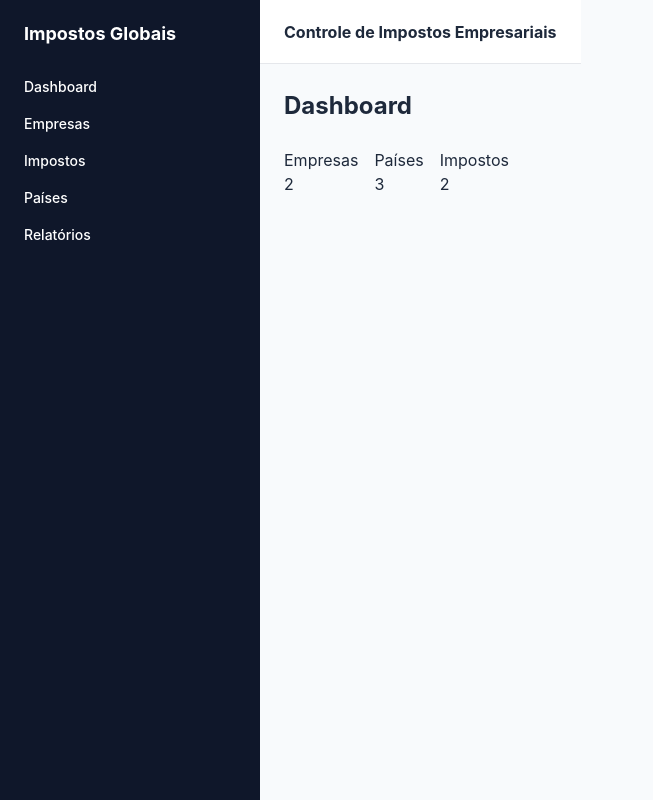
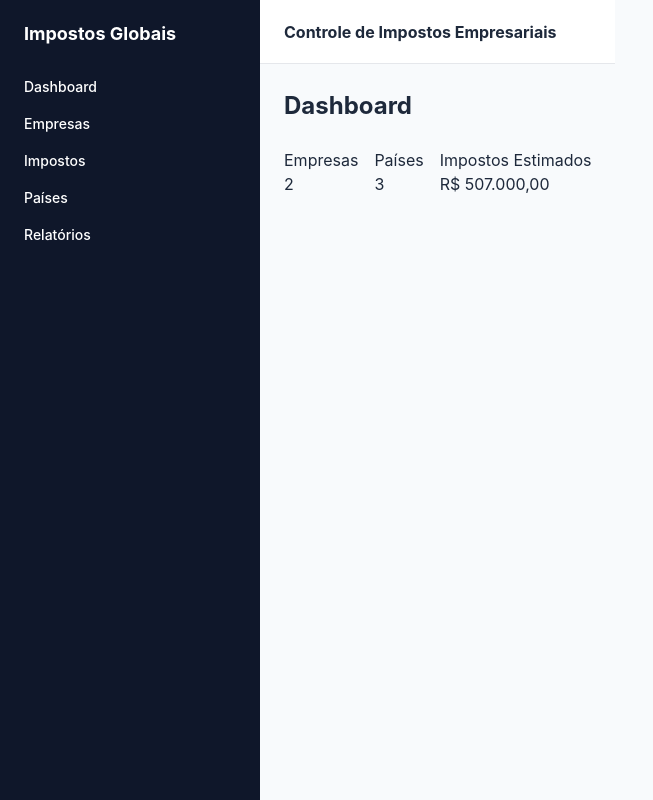
Before and after one commit to gillyguilherme/controle-impostos-empresariais, a React (Vite) app: page / in a window 1280 px wide. Shown: the whole page, without its empty margins (0-653 px from the left). Built offline with nearby package versions, Linux system fonts and the light colour scheme.

Commit message:
Adicionado regras de negócio e hook de resumo fiscal

```diff
--- a/src/features/taxes/pages/DashboardPage.tsx
+++ b/src/features/taxes/pages/DashboardPage.tsx
@@ -1,24 +1,12 @@
-import { useEffect, useState } from "react";
-
-import { companyService } from "../../../mocks/services/companyService.mock";
-import { countryService } from "../../../mocks/services/countryService.mock";
-import { taxService } from "../../../mocks/services/taxService.mock";
-
 import { Card } from "../../../components/ui/Card";
 import { Loading } from "../../../components/ui/Loading";
+import { useTaxesSummary } from "../../../hooks/useTaxesSummary";
+import { formatCurrency } from "../../../utils/currencyFormatter";
 
 export function DashboardPage() {
-  const [companies, setCompanies] = useState<number | null>(null);
-  const [countries, setCountries] = useState<number | null>(null);
-  const [taxes, setTaxes] = useState<number | null>(null);
+  const summary = useTaxesSummary();
 
-  useEffect(() => {
-    companyService.getAll().then((data) => setCompanies(data.length));
-    countryService.getAll().then((data) => setCountries(data.length));
-    taxService.getAll().then((data) => setTaxes(data.length));
-  }, []);
-
-  if (companies === null || countries === null || taxes === null) {
+  if (!summary) {
     return <Loading />;
   }
 
@@ -27,9 +15,17 @@ export function DashboardPage() {
       <h2>Dashboard</h2>
 
       <div style={{ display: "flex", gap: "16px", marginTop: "24px" }}>
-        <Card title="Empresas">{companies}</Card>
-        <Card title="Países">{countries}</Card>
-        <Card title="Impostos">{taxes}</Card>
+        <Card title="Empresas">
+          {summary.totalCompanies}
+        </Card>
+
+        <Card title="Países">
+          {summary.totalCountries}
+        </Card>
+
+        <Card title="Impostos Estimados">
+          {formatCurrency(summary.estimatedTaxes)}
+        </Card>
       </div>
     </>
   );
--- /dev/null
+++ b/src/hooks/useTaxesSummary.ts
@@ -0,0 +1,45 @@
+import { useEffect, useState } from "react";
+
+import { companyService } from "../mocks/services/companyService.mock";
+import { countryService } from "../mocks/services/countryService.mock";
+import { calculateTax } from "../utils/taxCalculator";
+
+interface TaxesSummary {
+  totalCompanies: number;
+  totalCountries: number;
+  estimatedTaxes: number;
+}
+
+export function useTaxesSummary() {
+  const [summary, setSummary] = useState<TaxesSummary | null>(null);
+
+  useEffect(() => {
+    async function loadSummary() {
+      const companies = await companyService.getAll();
+      const countries = await countryService.getAll();
+
+      const estimatedTaxes = companies.reduce((total, company) => {
+        const country = countries.find(
+          (c) => c.id === company.countryId
+        );
+
+        if (!country) return total;
+
+        return (
+          total +
+          calculateTax(company.annualRevenue, country.taxRate)
+        );
+      }, 0);
+
+      setSummary({
+        totalCompanies: companies.length,
+        totalCountries: countries.length,
+        estimatedTaxes,
+      });
+    }
+
+    loadSummary();
+  }, []);
+
+  return summary;
+}
--- /dev/null
+++ b/src/utils/currencyFormatter.ts
@@ -0,0 +1,10 @@
+export function formatCurrency(
+  value: number,
+  locale: string = "pt-BR",
+  currency: string = "BRL"
+): string {
+  return new Intl.NumberFormat(locale, {
+    style: "currency",
+    currency,
+  }).format(value);
+}
--- /dev/null
+++ b/src/utils/taxCalculator.ts
@@ -0,0 +1,6 @@
+export function calculateTax(
+  revenue: number,
+  taxRate: number
+): number {
+  return revenue * (taxRate / 100);
+}
```
